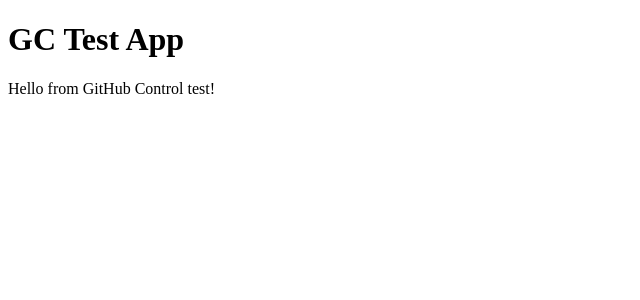
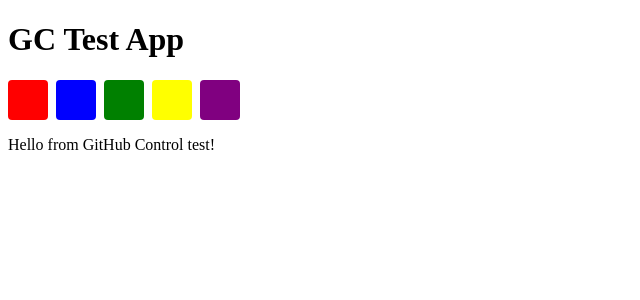
Before and after one commit to vitaliemiron/gc-test-app, a Next.js app: page / in a window 1280 px wide. Shown: the top 300 px of the page, without its empty margins (0-640 px from the left). Built offline with nearby package versions, Linux system fonts and the light colour scheme.

Commit message:
Render ColorSwatches on homepage

```diff
--- a/app/page.tsx
+++ b/app/page.tsx
@@ -1,3 +1,11 @@
+import ColorSwatches from "@/src/components/ColorSwatches";
+
 export default function Home() {
-  return <main><h1>GC Test App</h1><p>Hello from GitHub Control test!</p></main>;
+  return (
+    <main>
+      <h1>GC Test App</h1>
+      <ColorSwatches />
+      <p>Hello from GitHub Control test!</p>
+    </main>
+  );
 }
```
